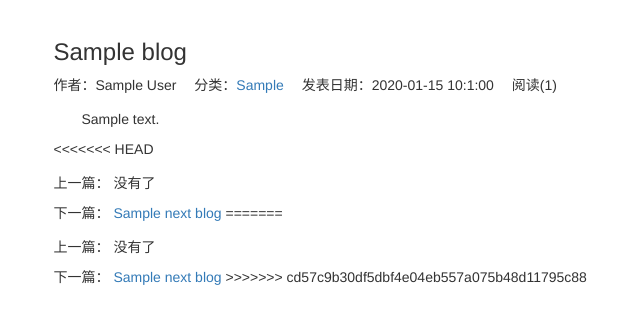
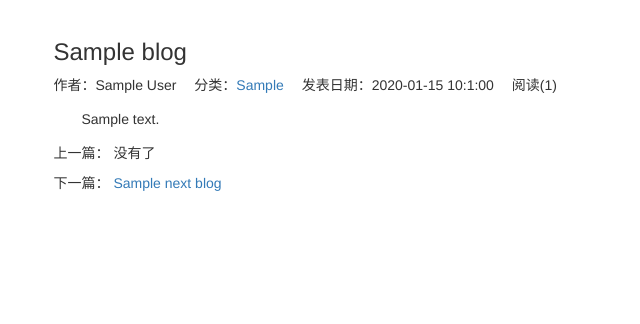
Before and after one commit to ghostrunner-art/work, a Django app: template blog/templates/blog/blog_detail.html in a window 1280 px wide. Shown: the part 51-375 px from the top of the page, without its empty margins (114-754 px from the left). Run offline with Django 3.2, Linux system fonts and the light colour scheme; the template is opened without the code that fills it: most values are stand-ins (such as "Sample title", 1, 10 or a date in 2020); data that the repository does not hold is empty; parts of the project's set-up code (start-up, migrations or seed data) failed here and were passed over; some libraries are stand-ins or nearby versions.

Commit message:
201862101

```diff
--- a/blog/static/blog/blog.css
+++ b/blog/static/blog/blog.css
@@ -30,8 +30,6 @@ div.blog-content {
     margin-top: 1em;
     text-indent: 2em;
 }
-
 div.blog-more{
-
     margin-top: 1em;
 }
--- a/blog/templates/blog/blog_detail.html
+++ b/blog/templates/blog/blog_detail.html
@@ -20,21 +20,8 @@
                     <li>阅读({{ blog.readed_num }})</li>
                 <div class="blog-content">{{ blog.content|safe }}</div>
                 </ul>
-<<<<<<< HEAD
                 {# 翻页制作 #}
-                <div class="blog-more">
-                    <p>
-                        上一篇：
-                        {% if previous_blog %}
-                            <a href="{% url 'blog_detail' previous_blog.pk %}">{{ previous_blog.title }}</a>
-                        {% else %}没有了{% endif %}
-                    </p>
-                    <p>
-                        下一篇：
-                        {% if next_blog %}
-                            <a href="{% url 'blog_detail' next_blog.pk %}">{{ next_blog.title }}</a>
-                        {% else %}没有了 {% endif %}
-=======
+
                 <div class="blog-more">
                     <p>上一篇：
                         {% if previous_blog %}
@@ -49,7 +36,7 @@
                         {% else %}
                             没有了
                         {% endif %}
->>>>>>> cd57c9b30df5dbf4e04eb557a075b48d11795c88
+
                     </p>
                 </div>
             </div>
--- a/blog/urls.py
+++ b/blog/urls.py
@@ -5,11 +5,8 @@ urlpatterns = [
     # 实际访问的地址是 localhost:8000/blog/
     path('',views.blog_list,name = 'blog_list'),
     path('<int:blog_pk>',views.bolg_detail,name='blog_detail'),
-<<<<<<< HEAD
     path('type/<int:blog_type_pk>',views.blogs_with_type,name='blogs_with_type'),
     path('date/<int:year>/<int:month>',views.blogs_with_date,name='blogs_with_date'),
-=======
     path('type/<int:blog_type_pk>',views.blogs_with_type,name = 'blogs_with_type'),
-    path('date/<int:year>/<int:month>',views.blogs_with_date,name='blogs_with_date')
->>>>>>> cd57c9b30df5dbf4e04eb557a075b48d11795c88
+    path('date/<int:year>/<int:month>',views.blogs_with_date,name='blogs_with_date'),
 ]
```
Also changed, not shown: blog/views.py (+1 -7 lines).
